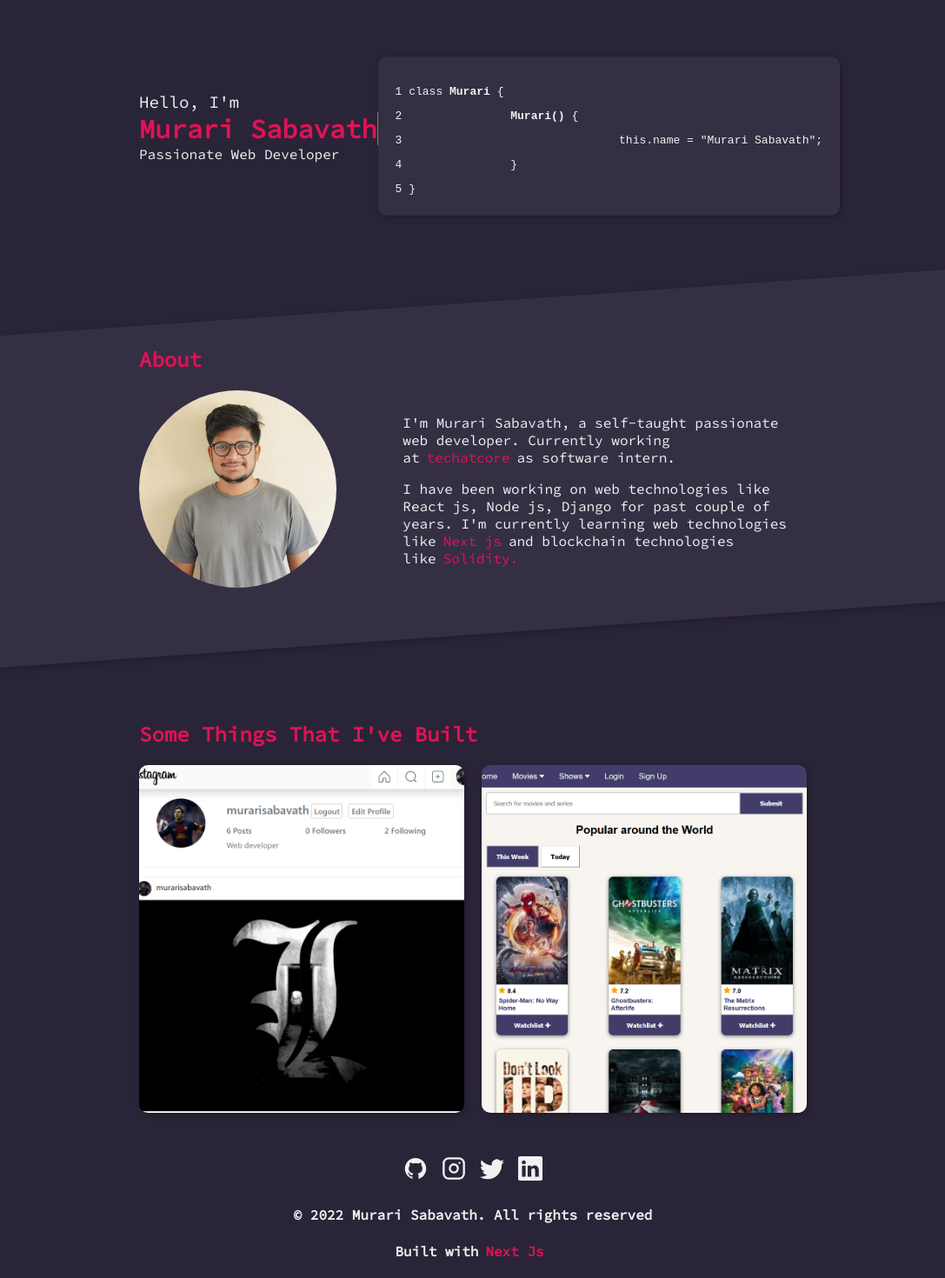
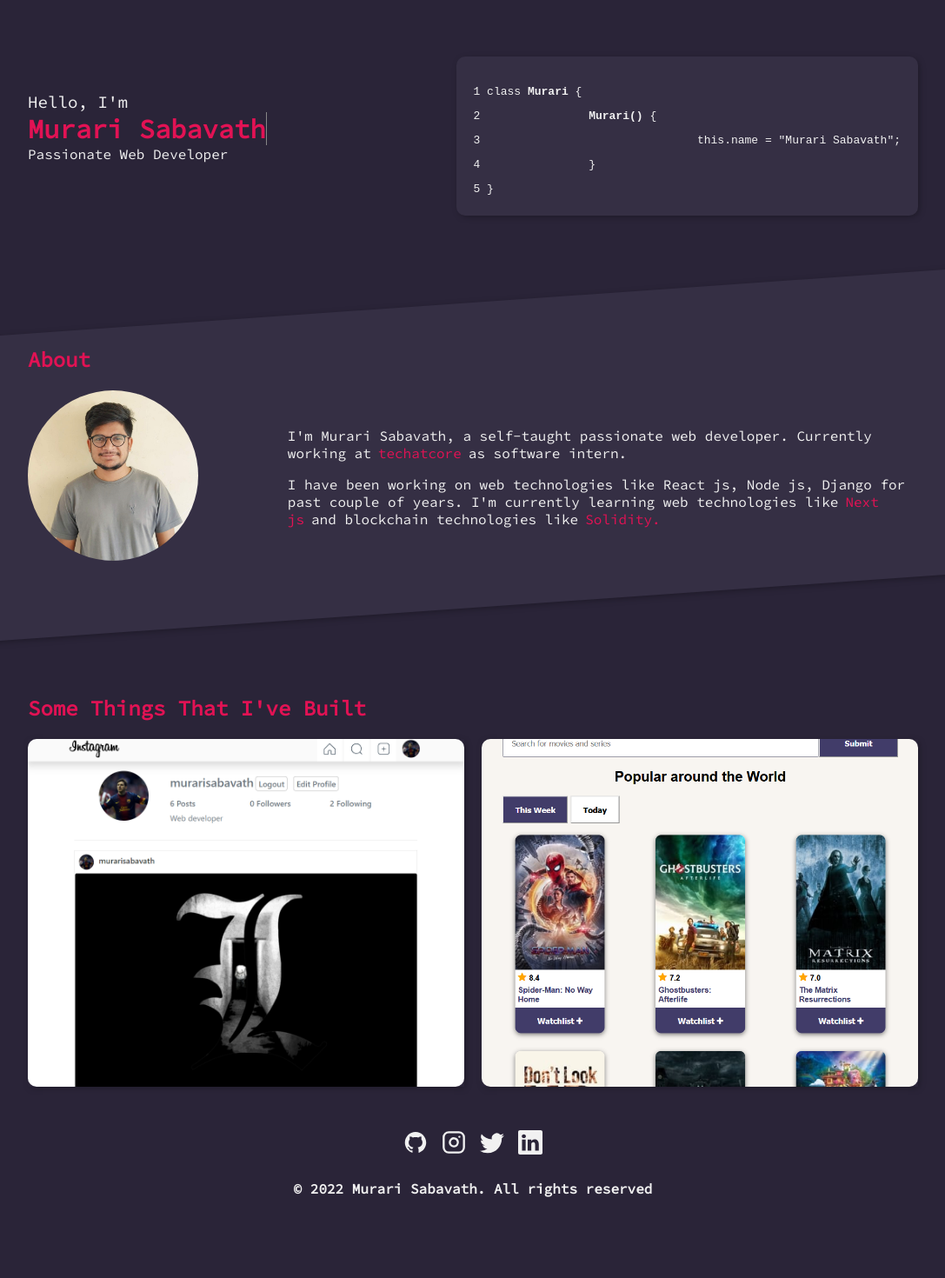
Before and after one commit to MurariSabavath/portfolio, a Next.js app: page / in a window 1280 px wide. Shown: the part 66-1536 px from the top of the page at 87% size, without its empty margins (96-1183 px from the left). After the commit the page ends 1464 px from the top, so only its background shows below. Built offline with nearby package versions, Linux system fonts and the light colour scheme.

Commit message:
update styles

```diff
--- a/components/about/styles.tsx
+++ b/components/about/styles.tsx
@@ -28,17 +28,13 @@ export const FlexBox = styled.div`
 `;
 
 export const ImgContainer = styled.div`
-  width: 900px;
+  width: 500px;
   border-radius: 50%;
   img {
     border-radius: 50%;
-
-    @media (max-width: 768px) {
-      width: 300px;
-    }
   }
   @media (max-width: 768px) {
-    width: 400px;
+    width: 250px;
   }
 `;
 
--- a/components/footer/index.tsx
+++ b/components/footer/index.tsx
@@ -5,12 +5,6 @@ const Footer = () => (
   <>
     <footer>
       <FooterContent>© 2022 Murari Sabavath. All rights reserved</FooterContent>
-      <FooterContent>
-        Built with
-        <InlineLink href="https://nextjs.org/" target="_blank">
-          Next Js
-        </InlineLink>
-      </FooterContent>
     </footer>
   </>
 );
--- a/components/projects/index.tsx
+++ b/components/projects/index.tsx
@@ -6,6 +6,7 @@ import {
   GridBox,
   IconLinks,
   ImageCard,
+  ImageContainer,
   ProjectDetails,
 } from "./styles";
 import ContentHeader from "../ContentHeader.component";
@@ -33,12 +34,14 @@ const Projects = () => {
                 </div>
               </FlexBox>
             </ProjectDetails>
+            <ImageContainer>
               <Image
                 src={imgLink}
                 layout="fill"
                 objectFit="cover"
                 alt="Project"
               />
+            </ImageContainer>
           </ImageCard>
         ))}
       </GridBox>
--- a/components/projects/styles.tsx
+++ b/components/projects/styles.tsx
@@ -21,23 +21,23 @@ export const FlexBox = styled.div`
 export const ImageCard = styled.div`
   height: 400px;
   transition: 0.4s linear;
-  border-radius: 10px;
   cursor: pointer;
   position: relative;
   box-shadow: 2px 2px 8px -2px rgba(0, 0, 0, 0.4);
   -webkit-box-shadow: 2px 2px 8px -2px rgba(0, 0, 0, 0.4);
   -moz-box-shadow: 2px 2px 8px -2px rgba(0, 0, 0, 0.4);
 
-  img {
+  &:hover {
     border-radius: 10px;
   }
 
-  &:hover {
+  &:hover img {
+    border-radius: 10px;
     transform: scale(1.05);
   }
 
   &:hover div {
-    height: 40px;
+    height: auto;
     padding-block: 5px;
   }
 `;
@@ -46,11 +46,11 @@ export const ProjectDetails = styled.div`
   position: absolute;
   background: ${({ theme }) => theme.secondary};
   color: white;
+  border-radius: 8px;
   bottom: 0;
   width: 100%;
-  border-radius: 10px;
   z-index: 1;
-  height: 0px;
+  height: 0;
   overflow: hidden;
   transition: 0.2s linear;
 `;
@@ -58,11 +58,25 @@ export const ProjectDetails = styled.div`
 export const IconLinks = styled.a`
   display: inline-block;
   text-decoration: none;
-  color: black;
+  color: white;
   padding-inline: 5px;
   font-size: 1.3rem;
 
   &:hover {
-    color: ${({ theme }) => theme.text};
+    color: ${({ theme }) => theme.accent};
   }
 `;
+
+export const ImageContainer = styled.div`
+  width: 100%;
+  span {
+    border-radius: 10px;
+  }
+  img {
+    transition: 0.4s;
+    top: 0;
+    left: 0;
+    position: absolute;
+    max-width: 400px;
+  }
+`;
--- a/styles/shared.tsx
+++ b/styles/shared.tsx
@@ -6,14 +6,11 @@ export const Header = styled.h2`
 `;
 
 export const MainWrapper = styled.section`
-  margin-inline: 20%;
+  margin-inline: 10%;
 
   & {
-    @media (max-width: 768) {
+    @media (max-width: 768px) {
       margin-inline: 20px;
-    }
-    @media (max-width: 900px) {
-      margin-inline: 10%;
     }
   }
 `;
```
Lines whose indentation alone changed are shown as unchanged.
